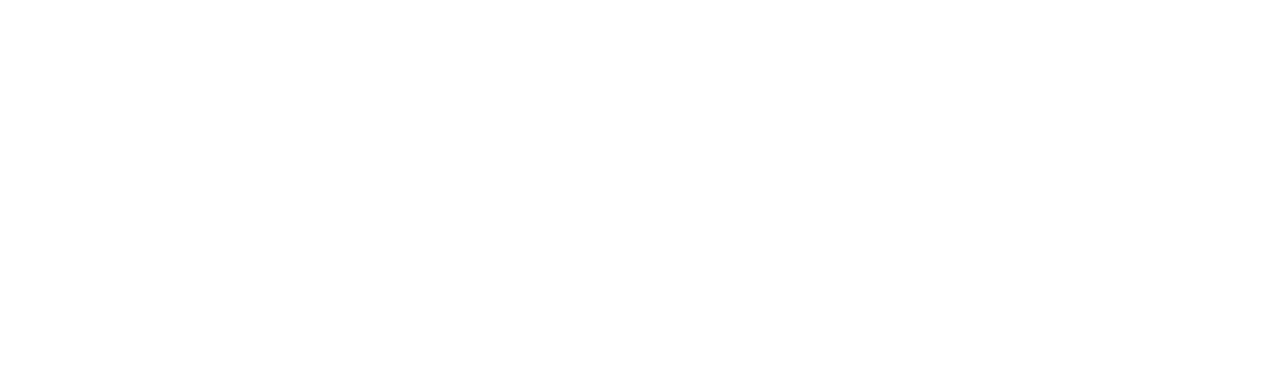
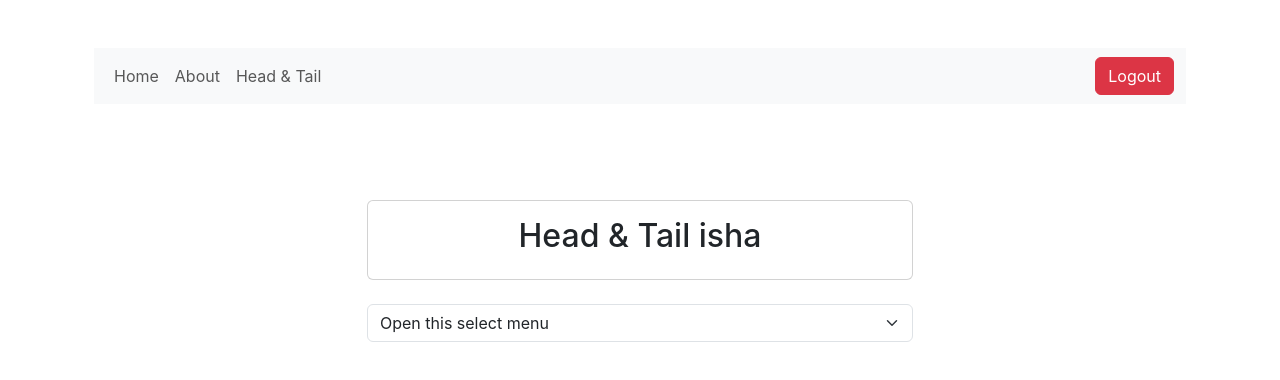
Before and after one commit to istra0802/demo, a React (Create React App) app in the folder Login Demo Project/login/: page /headAndTail in a window 1280 px wide. Before the commit this address had no page. Shown: the top 380 px of the page. Built offline with nearby package versions, Linux system fonts and the light colour scheme.

Commit message:
local storage field and redux

```diff
--- a/Login Demo Project/login/package.json
+++ b/Login Demo Project/login/package.json
@@ -3,16 +3,21 @@
   "version": "0.1.0",
   "private": true,
   "dependencies": {
+    "@reduxjs/toolkit": "^2.1.0",
     "@testing-library/jest-dom": "^5.17.0",
     "@testing-library/react": "^13.4.0",
     "@testing-library/user-event": "^13.5.0",
+    "axios": "^1.6.7",
     "firebase": "^10.8.0",
     "formik": "^2.4.5",
     "react": "^18.2.0",
     "react-bootstrap": "^2.10.0",
     "react-dom": "^18.2.0",
+    "react-redux": "^9.1.0",
     "react-router-dom": "^6.22.0",
     "react-scripts": "5.0.1",
+    "redux": "^5.0.1",
+    "redux-thunk": "^3.1.0",
     "web-vitals": "^2.1.4",
     "yup": "^1.3.3"
   },
--- a/Login Demo Project/login/src/App.js
+++ b/Login Demo Project/login/src/App.js
@@ -6,6 +6,7 @@
 import About from "./components/Navbar/About";
 
 import { Routes, Route } from "react-router-dom";
+import HeadAndTail from "./components/Navbar/HeadAndTail";
 
 function App() {
   return (
@@ -15,6 +16,7 @@
         <Route path="/signupp" element={<Signupp />} />
         <Route path="/home" element={<Home />} />
         <Route path="/about" element={<About />} />
+        <Route path="/headAndTail" element={<HeadAndTail/>}/>
 
       </Routes>
     </div>
--- a/Login Demo Project/login/src/components/Loginn/Loginn.js
+++ b/Login Demo Project/login/src/components/Loginn/Loginn.js
@@ -15,16 +15,26 @@
       email: "",
       password: "",
     },
+
     onSubmit: (values) => {
+      // Retrieve user credentials from local storage
+      const storedEmail =JSON.parse( localStorage.getItem("email")) || []
 
-      console.log("values",values);
+      for(let i =0; i< storedEmail.length;i++)
+      {
 
-      navigate('/home')
-        // Store email and password in local storage
-        localStorage.setItem("email", values.email);
-        localStorage.setItem("password", values.password);
-        // You can redirect the user to another page after submission if needed
-      },
+        if (values.email === storedEmail[i].email) {
+          // If credentials match, navigate to home page
+
+
+          navigate("/home");
+        } else {
+          // If credentials don't match, display an error message
+          navigate("/signupp")
+        }
+      }
+      // Check if the entered credentials match the stored credentials
+    },
 
     validate: (values) => {
       const errors = {};
@@ -109,10 +119,7 @@
                       ) : null}
                     </div>
                   </Form.Group>
-                  <button
-                    type="submit"
-                    className="btn btn-primary mt-4 mb-2"
-                  >
+                  <button type="submit" className="btn btn-primary mt-4 mb-2">
                     Login
                   </button>
                 </Form>
--- /dev/null
+++ b/Login Demo Project/login/src/components/Navbar/HeadAndTail.js
@@ -0,0 +1,29 @@
+import React from "react";
+import NavbarHeader from "./NavbarHeader";
+import { Container, Row, Col } from "react-bootstrap";
+
+export default function HeadAndTail() {
+  return (
+    <div>
+      <Container>
+        <NavbarHeader />
+        <Row className="justify-content-center py-5">
+          <Col sm={10} md={7} lg={6} xxl={5}>
+            <div className="card text-center ">
+              <div className="card-body">
+                <h2>Head & Tail isha</h2>
+              </div>
+            </div>
+
+            <select className="form-select my-4" aria-label="Default select example">
+              <option selected>Open this select menu</option>
+              <option value="1">H</option>
+              <option value="2">T</option>
+
+            </select>
+          </Col>
+        </Row>
+      </Container>
+    </div>
+  );
+}
--- a/Login Demo Project/login/src/components/Navbar/Home.js
+++ b/Login Demo Project/login/src/components/Navbar/Home.js
@@ -1,13 +1,26 @@
 import React from "react";
 import NavbarHeader from "./NavbarHeader";
-import { Container } from "react-bootstrap";
+import { Container,Row,Col } from "react-bootstrap";
 
 export default function Home() {
+
+  const storedEmail =JSON.parse( localStorage.getItem("email")) || []
+   console.log(storedEmail,"home call local")
+
   return (
     <div>
     <NavbarHeader />
     <Container>
-        <p>Home</p>
+    <Row className="justify-content-center py-5">
+          <Col>
+          <h3>Stored Emails</h3>
+          <ul>
+            {storedEmail.map((listItem) => (
+              <li key={listItem.email}>{listItem.email}</li>
+            ))}
+          </ul>
+          </Col>
+        </Row>
     </Container>
     </div>
   );
--- a/Login Demo Project/login/src/components/Navbar/NavbarHeader.js
+++ b/Login Demo Project/login/src/components/Navbar/NavbarHeader.js
@@ -20,6 +20,11 @@
                     About
                   </Link>
                 </li>
+                <li className="nav-item">
+                  <Link className="nav-link" to="/headAndTail">
+                  Head & Tail
+                  </Link>
+                </li>
               </ul>
             </div>
             <form>
--- a/Login Demo Project/login/src/components/Signup/Signupp.js
+++ b/Login Demo Project/login/src/components/Signup/Signupp.js
@@ -7,6 +7,11 @@
 export default function Signup() {
   // const { signupUserWithEmailAndPassword } = useFirebase();
   const navigate = useNavigate();
+
+  const storedEmail =JSON.parse( localStorage.getItem("email")) || []
+  //const storedPassword = localStorage.getItem("password");
+
+  console.log(storedEmail)
   const formik = useFormik({
     initialValues: {
       email: "",
@@ -30,13 +35,23 @@
       return errors;
     },
 
+
+
+
+
     onSubmit: (values) => {
       console.log("values", values);
 
       navigate("/home");
+      let obj={
+        email:values.email,
+        password:values.password,
+        islogged:true,
+      }
       // Store email and password in local storage
-      localStorage.setItem("email", values.email);
-      localStorage.setItem("password", values.password);
+      storedEmail.push(obj)
+      localStorage.setItem("email", JSON.stringify(storedEmail));
+
       // You can redirect the user to another page after submission if needed
     },
   });
```
Also changed, not shown: Login Demo Project/login/src/reduxx/app/Store.js (added, +10 -0 lines), Login Demo Project/login/src/reduxx/feature/LoginReduxView.jsx (added, +9 -0 lines), Login Demo Project/login/src/reduxx/feature/LoginRedux.js (added), 1 other file (tests, documents, lock files or other folders).
